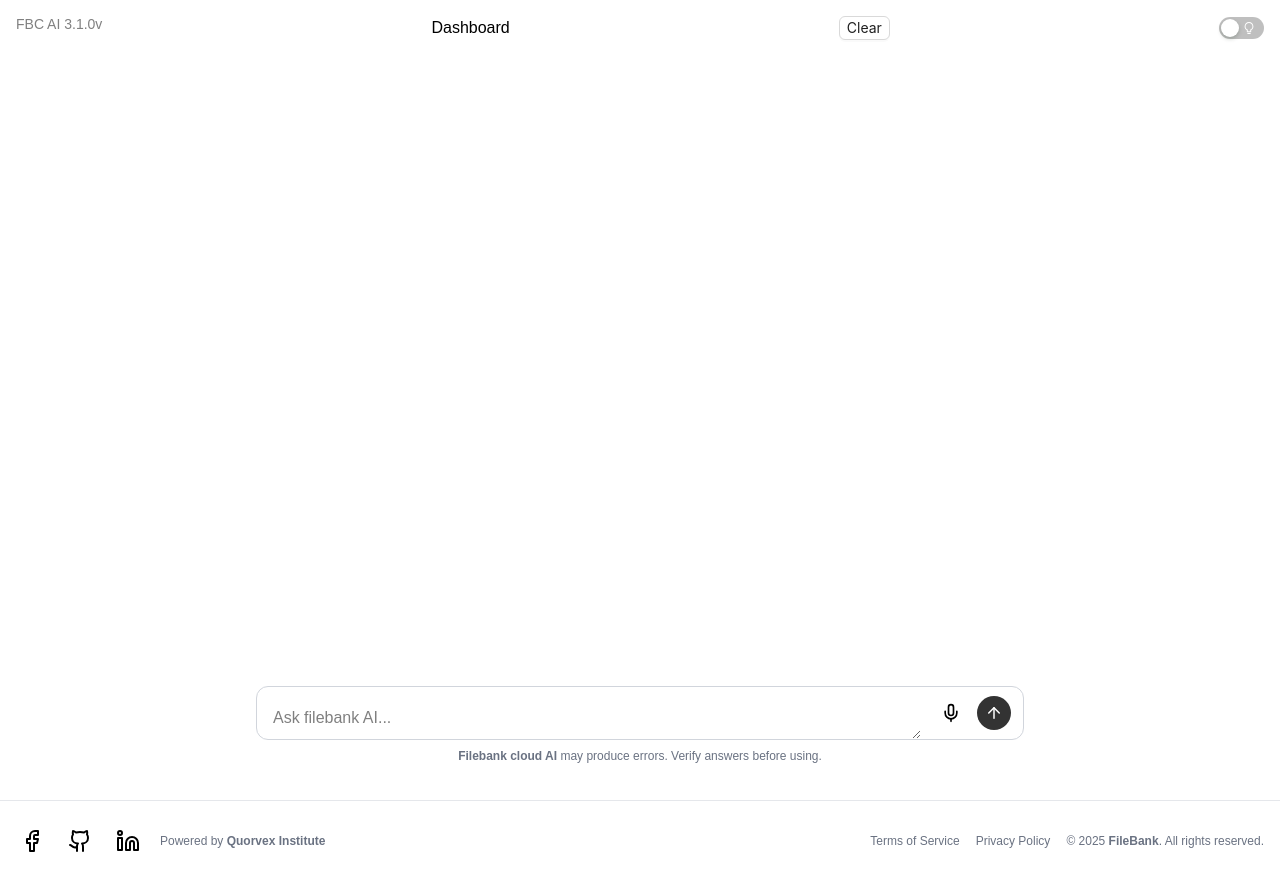
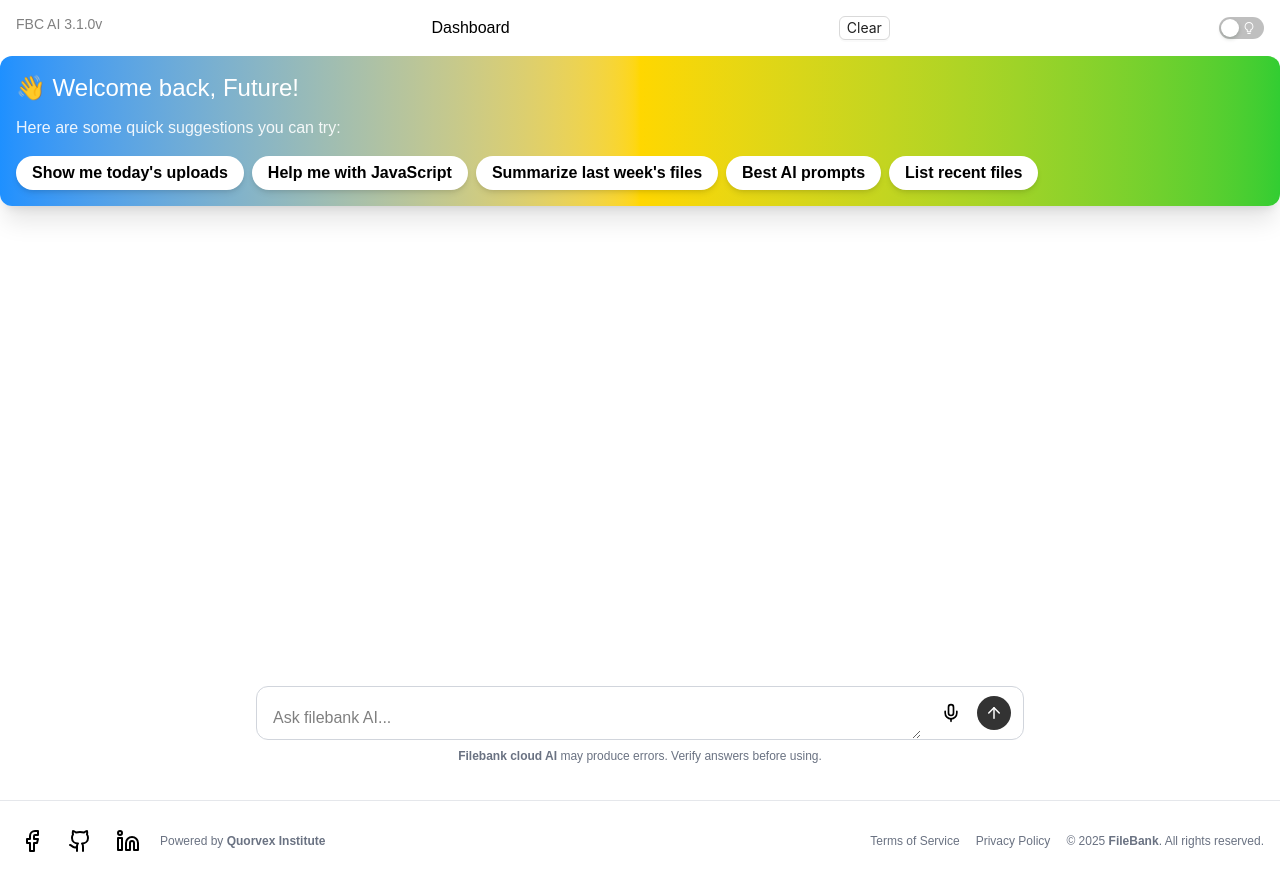
Before and after one commit to Ymffuture/Filebank, a React (Vite) app in the folder filebank-frontend/: page /full-screen-ai in a window 1280 px wide. Built offline with nearby package versions, Linux system fonts and the light colour scheme.

Commit message:
Update AIScreen.jsx

```diff
--- a/filebank-frontend/src/components/AIScreen.jsx
+++ b/filebank-frontend/src/components/AIScreen.jsx
@@ -254,6 +254,24 @@ const sendMessage = async (overrideInput) => {
         </Space>
       </header>
 
+
+<div className="p-4 bg-gradient-to-r from-[#1E90FF] via-[#FFD700] to-[#32CD32] rounded-xl shadow-xl mb-4">
+  <h2 className="text-xl md:text-2xl font-bold text-white mb-3 animate-fade-in-down">👋 Welcome back, Future!</h2>
+  <p className="text-sm md:text-base text-white/90 mb-4">Here are some quick suggestions you can try:</p>
+
+  <div className="flex flex-wrap gap-2">
+    {['Show me today\'s uploads', 'Help me with JavaScript', 'Summarize last week\'s files', 'Best AI prompts', 'List recent files'].map((suggestion, idx) => (
+      <button
+        key={idx}
+        onClick={() => sendMessage(suggestion)}
+        className="bg-white hover:bg-gray-100 text-[#1E90FF] font-semibold px-4 py-2 rounded-full text-xs md:text-sm transition-all shadow-md hover:shadow-lg animate-fade-in"
+      >
+        {suggestion}
+      </button>
+    ))}
+  </div>
+</div>
+
       <main ref={containerRef} className="flex-1 overflow-auto p-4 flex flex-col space-y-4">
         {messages.map((msg, idx) => (
           <motion.div
```
